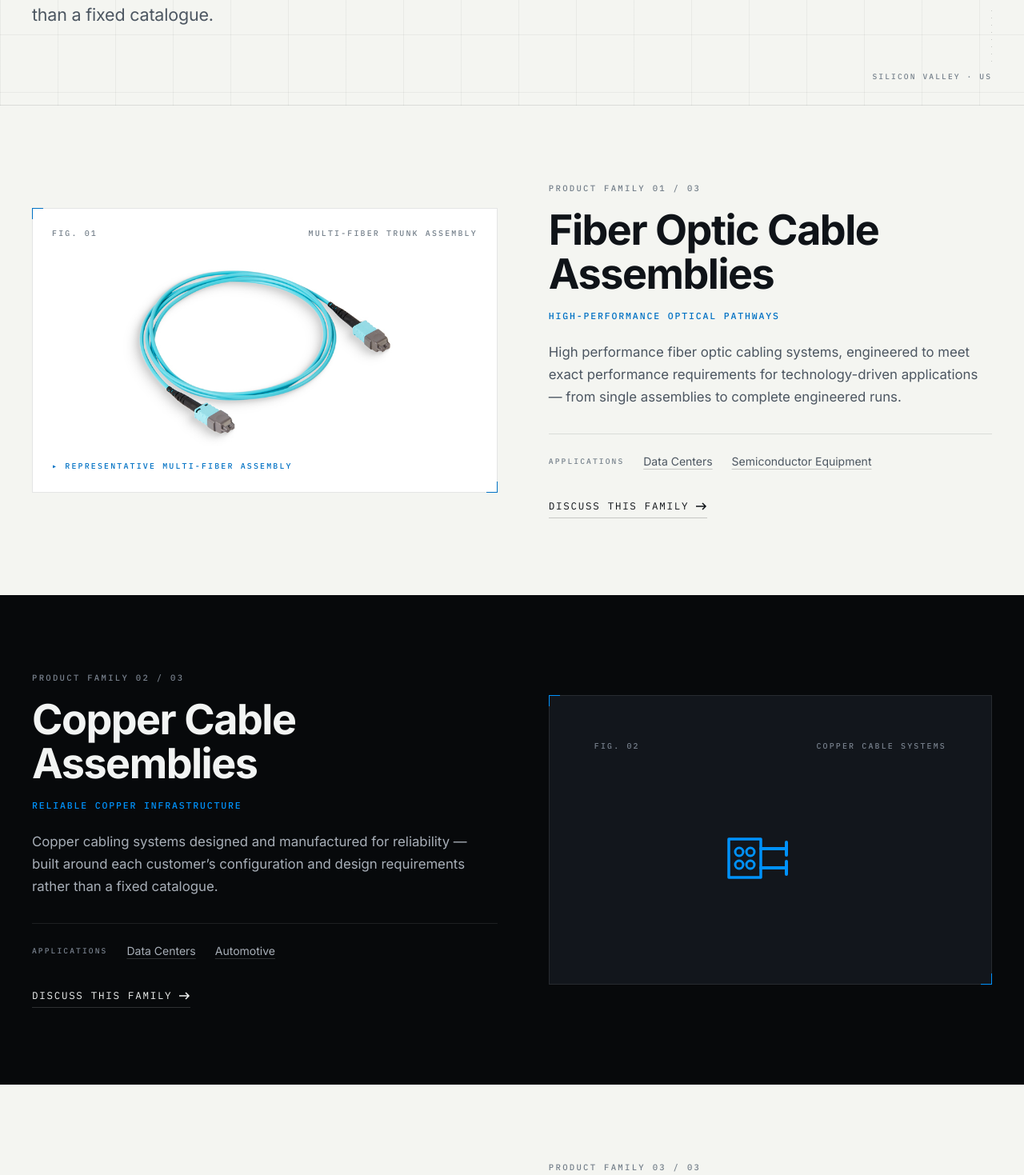
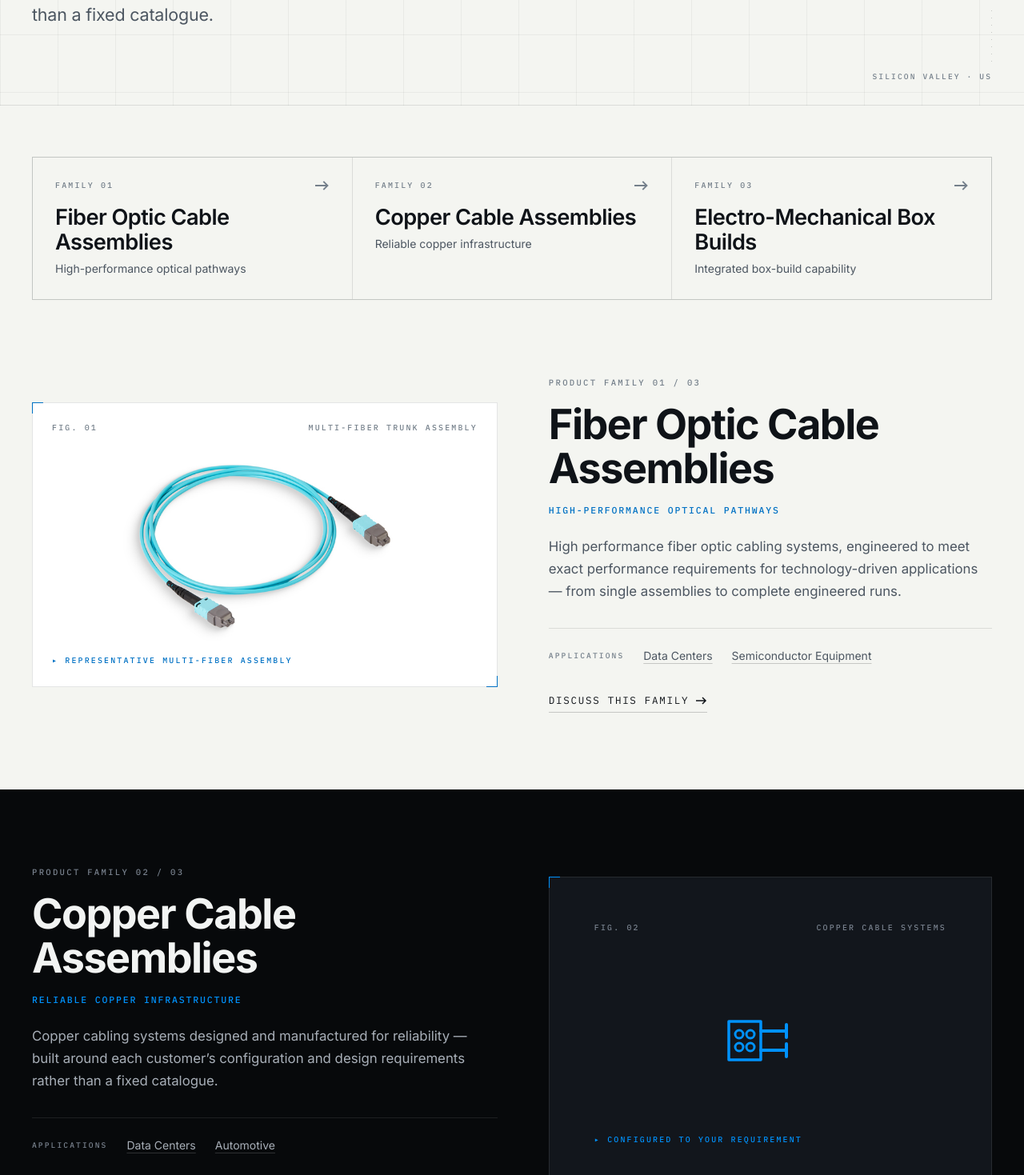
Before and after one commit to khodranefrs-creator/CESWebsite, a Next.js app: page /products in a window 1280 px wide. Shown: the part 461-1930 px from the top of the page at 80% size. Built offline with nearby package versions, Linux system fonts and the light colour scheme.

Commit message:
Art direction pass: home scroll rhythm, per-industry product relations, figure notation discipline, products catalog index

```diff
--- a/src/app/about/page.tsx
+++ b/src/app/about/page.tsx
@@ -76,16 +76,19 @@ export default function AboutPage() {
           <div className="mt-14 grid gap-px border border-line bg-line md:grid-cols-3">
             {[
               {
+                familyId: "fiber-optic",
                 glyph: FiberGlyph,
                 name: "Fiber Optic",
                 body: "High performance fiber optic cabling systems for technology-driven industries.",
               },
               {
+                familyId: "copper-cabling",
                 glyph: CopperGlyph,
                 name: "Copper Cable Assembly",
                 body: "Copper cabling systems engineered for reliability across demanding applications.",
               },
               {
+                familyId: "electro-mechanical",
                 glyph: BoxBuildGlyph,
                 name: "Electro-Mechanical Box Build",
                 body: "Integrated electro-mechanical assemblies that turn connectivity into complete systems.",
@@ -94,18 +97,22 @@ export default function AboutPage() {
               const Glyph = item.glyph;
               return (
                 <Inview key={item.name} delay={i * 100}>
-                  <div className="group flex h-full flex-col bg-surface p-8 transition-colors duration-300 hover:bg-bg">
+                  <Link
+                    href={`/products#${item.familyId}`}
+                    aria-label={`${item.name} — view product family`}
+                    className="group flex h-full flex-col bg-surface p-8 transition-colors duration-300 hover:bg-bg"
+                  >
                     <div className="flex items-start justify-between">
                       <Glyph className="h-10 w-10 text-accent" />
                       <span className="label-mono !text-[0.62rem] text-fg-faint">
                         {String(i + 1).padStart(2, "0")}
                       </span>
                     </div>
-                    <h3 className="type-title mt-6">{item.name}</h3>
+                    <h3 className="type-title mt-6 transition-colors duration-200 group-hover:text-accent">{item.name}</h3>
                     <p className="type-body mt-3 text-fg-muted">
                       {item.body}
                     </p>
-                  </div>
+                  </Link>
                 </Inview>
               );
             })}
--- a/src/app/capabilities/page.tsx
+++ b/src/app/capabilities/page.tsx
@@ -8,7 +8,7 @@ import { capabilities } from "@/lib/site";
 import {
   capabilityGlyphs,
   PathDivider,
-  FiberGlyph,
+  EngineeringGlyph,
 } from "@/components/graphics";
 
 export const metadata: Metadata = {
@@ -29,12 +29,16 @@ export default function CapabilitiesPage() {
           </>
         }
         lede="Five connected disciplines — one team, one standard of quality. Every capability exists to move your requirement from design intent to manufactured reality."
-        meta="FIG. 03 — CAPABILITY MAP"
+        meta="05 CONNECTED DISCIPLINES"
       />
 
       {/* overview diagram strip */}
       <section className="bg-bg-deep text-fg" aria-hidden="true">
-        <div className="mx-auto max-w-[84rem] px-5 pb-10 md:px-10">
+        <div className="mx-auto max-w-[84rem] px-5 pb-12 md:px-10">
+          <div className="flex items-center justify-between pb-3 text-fg-faint">
+            <span className="label-mono !text-[0.62rem]">FIG. 01</span>
+            <span className="label-mono hidden !text-[0.62rem] sm:block">SIGNAL PATH — DESIGN TO PRODUCTION</span>
+          </div>
           <Inview variant="draw">
             <PathDivider />
           </Inview>
@@ -115,7 +119,7 @@ export default function CapabilitiesPage() {
           </Inview>
           <Inview delay={150}>
             <div className="reg-corners border border-line p-8 md:p-10">
-              <FiberGlyph className="h-12 w-12 text-accent" />
+              <EngineeringGlyph className="h-12 w-12 text-accent" />
               <p className="mt-6 text-sm leading-relaxed text-fg-muted">
                 Quality standard: ISO certified manufacturing with strict
                 quality standards maintained throughout our processes.
--- a/src/app/industries/page.tsx
+++ b/src/app/industries/page.tsx
@@ -3,7 +3,7 @@ import Link from "next/link";
 import { PageHeader } from "@/components/page-header";
 import { Inview } from "@/components/inview";
 import { CTASection } from "@/components/cta-section";
-import { industries } from "@/lib/site";
+import { industries, productFamilies } from "@/lib/site";
 import { industryGlyphs } from "@/components/graphics";
 
 export const metadata: Metadata = {
@@ -13,11 +13,10 @@ export const metadata: Metadata = {
   alternates: { canonical: "/industries" },
 };
 
-const capabilityLinks = [
-  { label: "Fiber Optic", href: "/capabilities#fiber-optic" },
-  { label: "Copper Cabling", href: "/capabilities#copper-cabling" },
-  { label: "Electro-Mechanical", href: "/capabilities#electro-mechanical" },
-];
+/* Derived from the applications each product family is verified to serve,
+   so every industry lists only the families that actually name it. */
+const relatedFamilies = (industryId: string) =>
+  productFamilies.filter((f) => f.applications.includes(industryId));
 
 export default function IndustriesPage() {
   return (
@@ -67,17 +66,17 @@ export default function IndustriesPage() {
                       {industry.line}
                     </p>
                   </div>
-                  <ul className="space-y-3 md:w-56">
+                  <ul className="space-y-3 md:w-64">
                     <li className="label-mono hidden !text-[0.6rem] text-fg-faint md:block">
-                      RELEVANT CAPABILITIES
+                      RELATED PRODUCTS
                     </li>
-                    {capabilityLinks.map((link) => (
-                      <li key={link.href}>
+                    {relatedFamilies(industry.id).map((family) => (
+                      <li key={family.id}>
                         <Link
-                          href={link.href}
+                          href={`/products#${family.id}`}
                           className="text-sm text-fg-muted underline decoration-line-strong underline-offset-4 transition-colors hover:text-accent hover:decoration-accent"
                         >
-                          {link.label}
+                          {family.name}
                         </Link>
                       </li>
                     ))}
--- a/src/app/products/page.tsx
+++ b/src/app/products/page.tsx
@@ -32,6 +32,13 @@ const figureCaptions: Record<string, string> = {
   "electro-mechanical": "BOX BUILD INTEGRATION",
 };
 
+/* accent annotations close every ClearEdge drafting plate */
+const plateAnnotations: Record<string, string> = {
+  "fiber-optic": "REPRESENTATIVE MULTI-FIBER ASSEMBLY",
+  "copper-cabling": "CONFIGURED TO YOUR REQUIREMENT",
+  "electro-mechanical": "CONNECTIVITY INTEGRATED INTO COMPLETE SYSTEMS",
+};
+
 export default function ProductsPage() {
   return (
     <>
@@ -45,6 +52,41 @@ export default function ProductsPage() {
         lede="Three product families spanning the entire signal path — fiber optic, copper, and electro-mechanical assemblies, each engineered around your requirements rather than a fixed catalogue."
         meta="PRODUCT FAMILIES / 03"
       />
+
+      {/* catalog index — scan all three families before the deep sections */}
+      <section className="theme-light bg-bg text-fg" aria-label="Product family index">
+        <div className="mx-auto max-w-[84rem] px-5 pt-12 md:px-10 lg:pt-16">
+          <div className="grid gap-px border border-line bg-line md:grid-cols-3">
+            {productFamilies.map((family) => (
+              <a
+                key={family.id}
+                href={`#${family.id}`}
+                className="group bg-bg p-6 transition-colors duration-200 hover:bg-surface md:p-7"
+              >
+                <div className="flex items-center justify-between">
+                  <span className="label-mono !text-[0.62rem] text-fg-faint transition-colors group-hover:text-accent">
+                    FAMILY {family.index}
+                  </span>
+                  <svg
+                    width="18"
+                    height="14"
+                    viewBox="0 0 14 10"
+                    fill="none"
+                    stroke="currentColor"
+                    strokeWidth="1.5"
+                    aria-hidden="true"
+                    className="text-fg-faint transition-all duration-200 group-hover:translate-x-1.5 group-hover:text-accent"
+                  >
+                    <path d="M0 5h12M8 1l4 4-4 4" />
+                  </svg>
+                </div>
+                <p className="type-title mt-4">{family.name}</p>
+                <p className="mt-2 text-sm text-fg-muted">{family.tagline}</p>
+              </a>
+            ))}
+          </div>
+        </div>
+      </section>
 
       {productFamilies.map((family, i) => {
         const Glyph = familyGlyphs[family.id];
@@ -129,7 +171,7 @@ export default function ProductsPage() {
                           aria-hidden="true"
                           className="label-mono mt-4 !text-[0.62rem] text-accent"
                         >
-                          ▸ REPRESENTATIVE MULTI-FIBER ASSEMBLY
+                          ▸ {plateAnnotations[family.id]}
                         </p>
                       </figure>
                     ) : (
@@ -143,8 +185,14 @@ export default function ProductsPage() {
                           </span>
                         </figcaption>
                         <div className="flex aspect-[850/390] items-center justify-center">
-                          <Glyph className="h-24 w-24 text-accent md:h-32 md:w-32" />
+                          <Glyph className="h-20 w-20 text-accent md:h-32 md:w-32" />
                         </div>
+                        <p
+                          aria-hidden="true"
+                          className="label-mono mt-4 !text-[0.62rem] text-accent"
+                        >
+                          ▸ {plateAnnotations[family.id]}
+                        </p>
                       </figure>
                     )}
                   </div>
@@ -158,7 +206,7 @@ export default function ProductsPage() {
       {/* quality standard */}
       <section className="theme-light bg-bg text-fg" aria-labelledby="quality-heading">
         <div className="mx-auto max-w-[84rem] px-5 py-20 md:px-10 lg:py-28">
-          <div className="grid items-center gap-10 border-t border-line-strong pt-16 lg:grid-cols-[1fr_1fr] lg:gap-20">
+          <div className="grid items-center gap-10 border-t border-line pt-16 lg:grid-cols-[1fr_1fr] lg:gap-20">
             <Inview>
               <TechnicalLabel>Quality commitment</TechnicalLabel>
               <h2 id="quality-heading" className="type-display-m mt-6 max-w-xl">
@@ -171,7 +219,7 @@ export default function ProductsPage() {
               </p>
             </Inview>
             <Inview delay={150}>
-              <div className="reg-corners border border-line p-8 md:p-10">
+              <div className="reg-corners border border-line-strong p-8 md:p-10">
                 <p className="label-mono !text-[0.62rem] text-fg-faint">
                   QUALITY STANDARD
                 </p>
--- a/src/components/home/hero.tsx
+++ b/src/components/home/hero.tsx
@@ -107,9 +107,30 @@ export function Hero() {
         >
           <div className="flex flex-wrap items-center justify-between gap-x-8 gap-y-3 py-5">
             <ul className="label-mono flex flex-wrap gap-x-8 gap-y-2 !text-[0.66rem] text-fg-muted">
-              <li className="text-fg">Fiber Optic</li>
-              <li>Copper</li>
-              <li>Electro-Mechanical</li>
+              <li>
+                <Link
+                  href="/products#fiber-optic"
+                  className="text-fg transition-colors hover:text-accent"
+                >
+                  Fiber Optic
+                </Link>
+              </li>
+              <li>
+                <Link
+                  href="/products#copper-cabling"
+                  className="text-fg transition-colors hover:text-accent"
+                >
+                  Copper
+                </Link>
+              </li>
+              <li>
+                <Link
+                  href="/products#electro-mechanical"
+                  className="text-fg transition-colors hover:text-accent"
+                >
+                  Electro-Mechanical
+                </Link>
+              </li>
               <li className="hidden sm:list-item sm:text-fg-faint">Engineering</li>
               <li className="hidden sm:list-item sm:text-fg-faint">Contract Manufacturing</li>
             </ul>
--- a/src/components/home/what-we-connect.tsx
+++ b/src/components/home/what-we-connect.tsx
@@ -48,11 +48,6 @@ export function WhatWeConnect() {
               Located in the heart of Silicon Valley, ClearEdge Solutions designs
               and manufactures advanced connectivity and assembly solutions that
               keep technology moving.
-            </p>
-            <p className="type-body measure mt-5 text-fg-muted">
-              Driven by engineering excellence and a customer first mindset, we
-              deliver products that meet the most demanding performance and
-              quality standards — from concept to production.
             </p>
           </Inview>
         </div>
--- a/src/components/home/why-clearedge.tsx
+++ b/src/components/home/why-clearedge.tsx
@@ -4,7 +4,7 @@ import { differentiators } from "@/lib/site";
 
 export function WhyClearEdge() {
   return (
-    <section className="theme-light border-t border-line bg-bg text-fg" aria-labelledby="why-heading">
+    <section className="bg-bg-deep text-fg" aria-labelledby="why-heading">
       <div className="mx-auto max-w-[84rem] px-5 py-24 md:px-10 lg:py-36">
         <div className="grid gap-14 lg:grid-cols-[1fr_1.35fr] lg:gap-20">
           <div>
```
